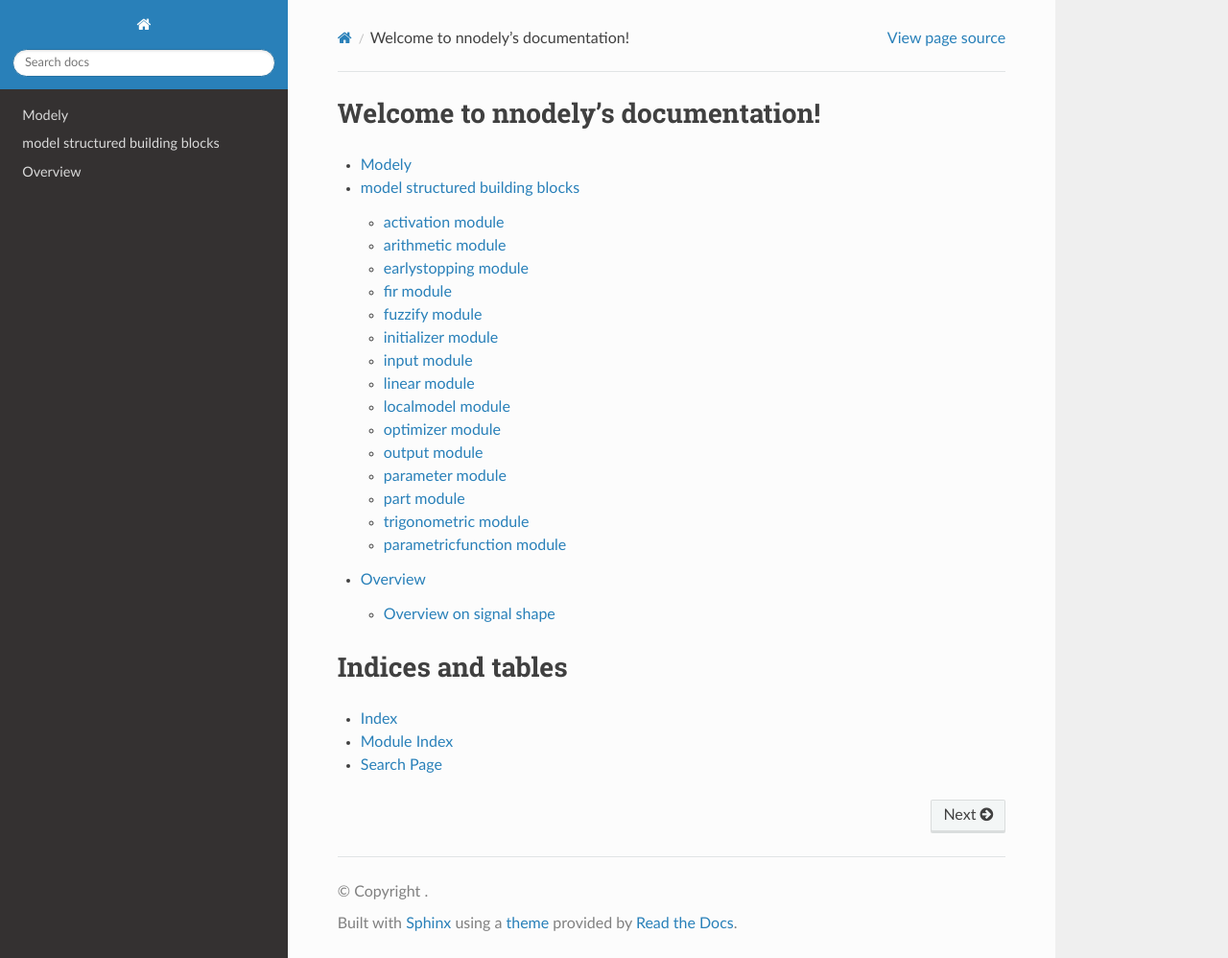
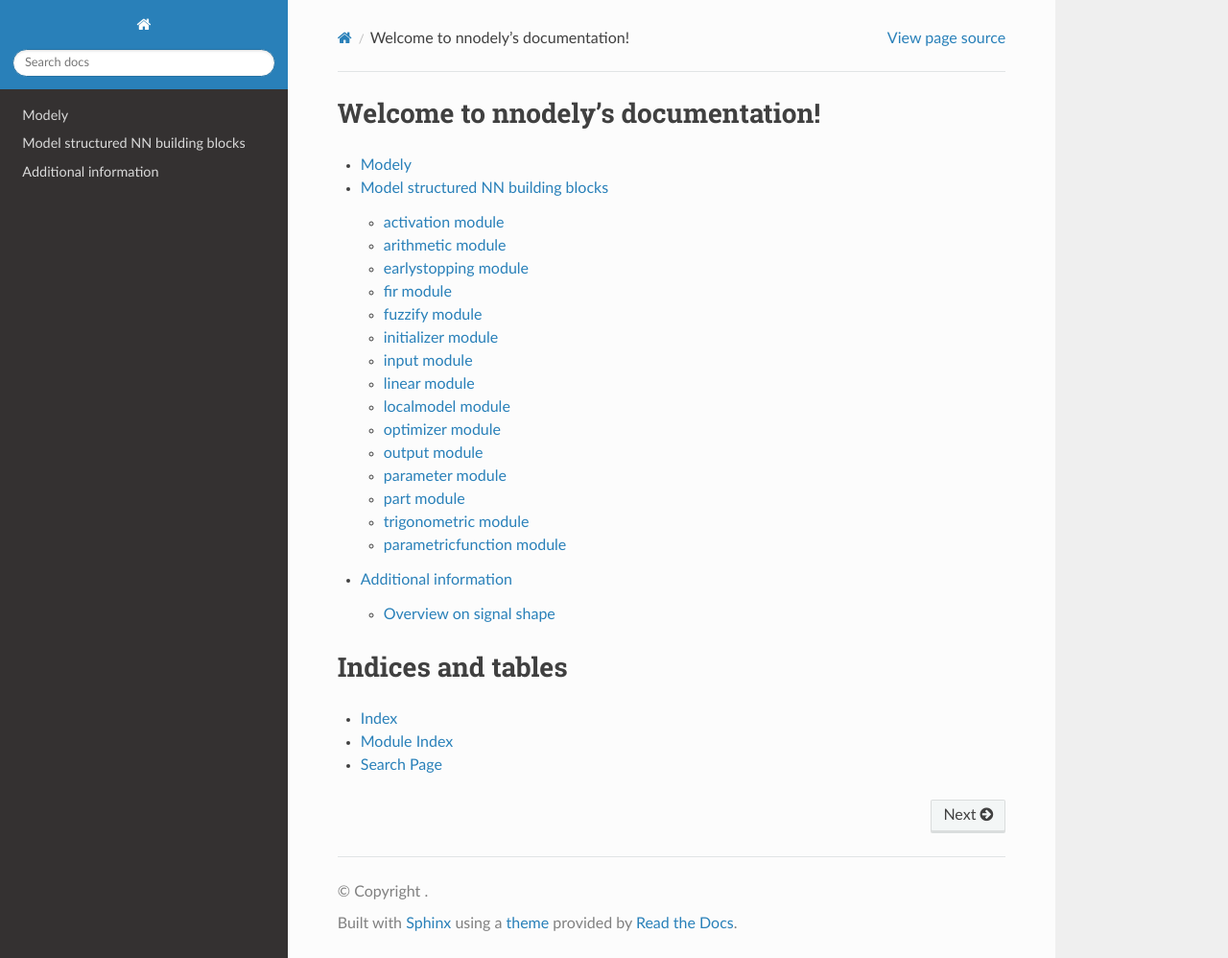
Before and after one commit to Francesco-Baroni/nnodely, a Sphinx documentation site: the page built from docs/index.rst, in a window 1280 px wide and 998 px high. Shown: the whole window at 96% size. Built offline with Sphinx 7.4.7 and the Read the Docs theme 3.1.0, drawn with Linux system fonts in a browser that asks for light colours.

Commit message:
Modified the index for the documentation

```diff
--- a/docs/_autodoc/nnodely.rst
+++ b/docs/_autodoc/nnodely.rst
@@ -7,8 +7,8 @@ Modely
    :show-inheritance:
    :exclude-members: resultAnalysis, getWorkspace
 
-model structured building blocks
-================================
+Model structured NN building blocks
+===================================
 
 activation module
 -----------------
@@ -254,8 +254,8 @@ parametricfunction module
    :undoc-members:
    :show-inheritance:
 
-Overview
-========
+Additional information
+======================
 
 .. include:: overview.md
    :parser: myst
```
